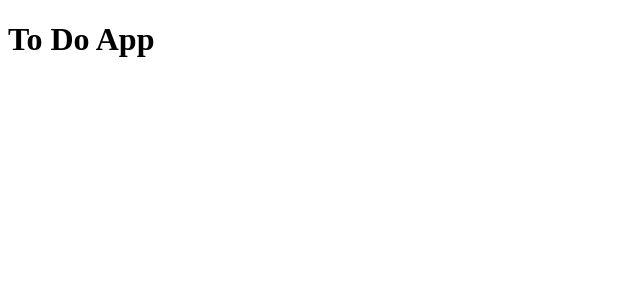
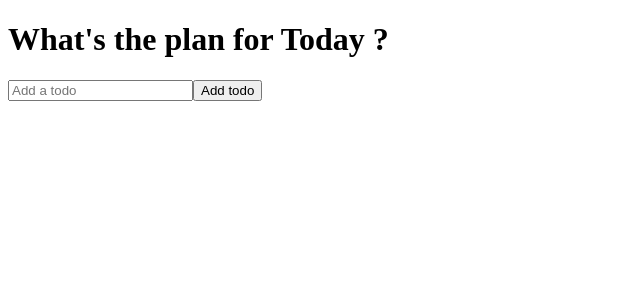
Before and after one commit to hafsa-aarifeen/To-Do-App, a React (Create React App) app: page / in a window 1280 px wide. Shown: the top 300 px of the page, without its empty margins (0-640 px from the left). Built offline with nearby package versions, Linux system fonts and the light colour scheme.

Commit message:
Edit TodoList Components

```diff
--- a/src/App.js
+++ b/src/App.js
@@ -1,10 +1,12 @@
 import React from 'react';
 import './App.css';
+import TodoForm from './components/TodoForm';
+import TodoList from './components/TodoList';
 
 function App() {
   return (
     <div className="todo-app">
-      <h1>To Do App</h1>
+      <TodoList />
     </div>
   );
 }
--- a/src/components/TodoForm.js
+++ b/src/components/TodoForm.js
@@ -0,0 +1,38 @@
+import React, {useState} from 'react'
+
+function TodoForm(props) {
+const [input, setInput] = useState('');
+
+    const handleChange = e => {
+        setInput(e.target.value);
+    };
+
+    const handleSubmit = e => {
+        e.preventDefault();
+
+        props.onSubmit({
+            id: Math.floor(Math.random() * 10000),
+            text: input
+        });
+
+        setInput('');
+    };
+
+  return (
+    <form className='todo-form' onSubmit={handleSubmit}>
+       <input
+        type='text'
+        placeholder='Add a todo'
+        value={input}
+        name='text'
+        className='todo-input'
+        onChange={handleChange}
+        />
+        <button className='todo-button'>
+            Add todo
+        </button>
+    </form>
+  )
+}
+
+export default TodoForm
--- a/src/components/TodoList.js
+++ b/src/components/TodoList.js
@@ -0,0 +1,26 @@
+import React, {useState} from 'react'
+import TodoForm from './TodoForm'
+
+function TodoList() {
+
+    const [todos, setTodos] = useState ([]);
+
+    const addTodo = todo => {
+        if (!todo.text || /^\s*$/.test(todo.text)) {
+          return;
+        }
+
+        const newTodos = [todo, ...todos];
+
+        setTodos(newTodos);
+    };
+
+  return (
+    <div>
+        <h1>What's the plan for Today ?</h1>
+        <TodoForm onSubmit={addTodo} />
+    </div>
+  )
+}
+
+export default TodoList
```
